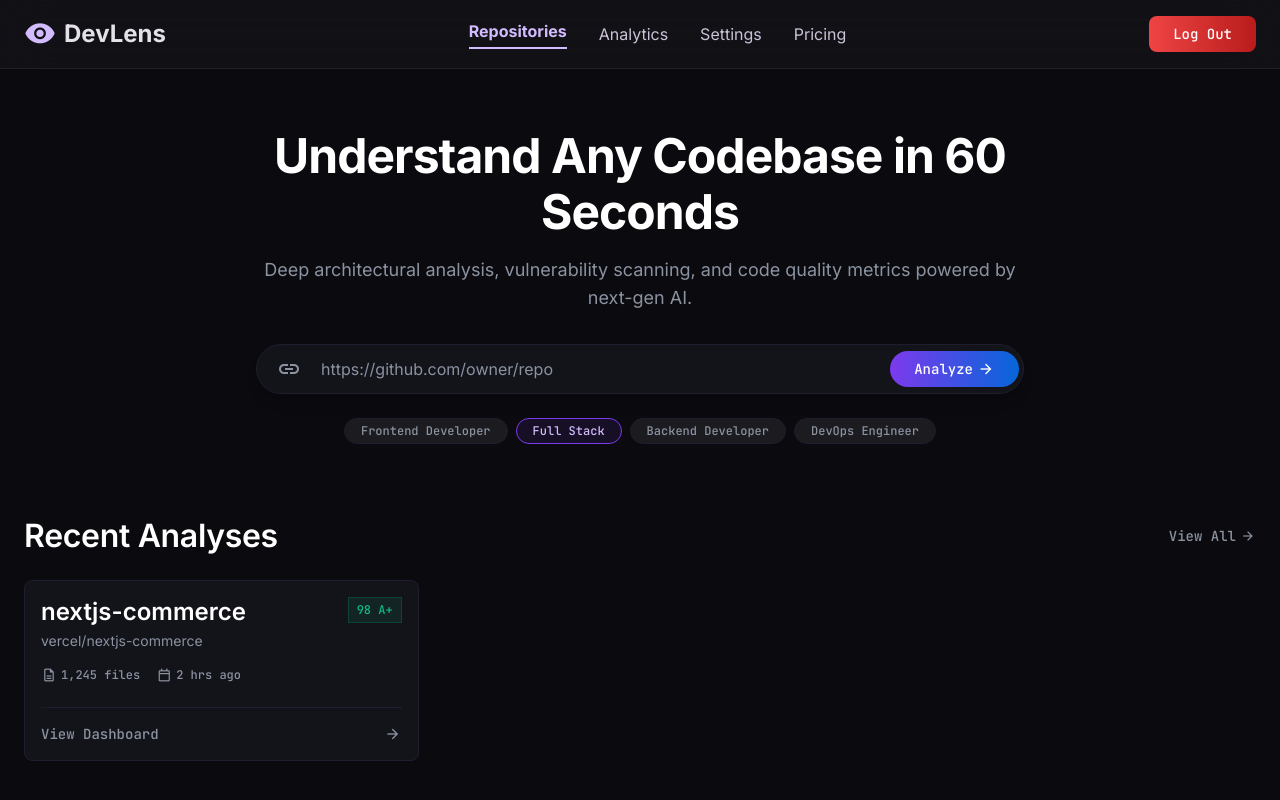
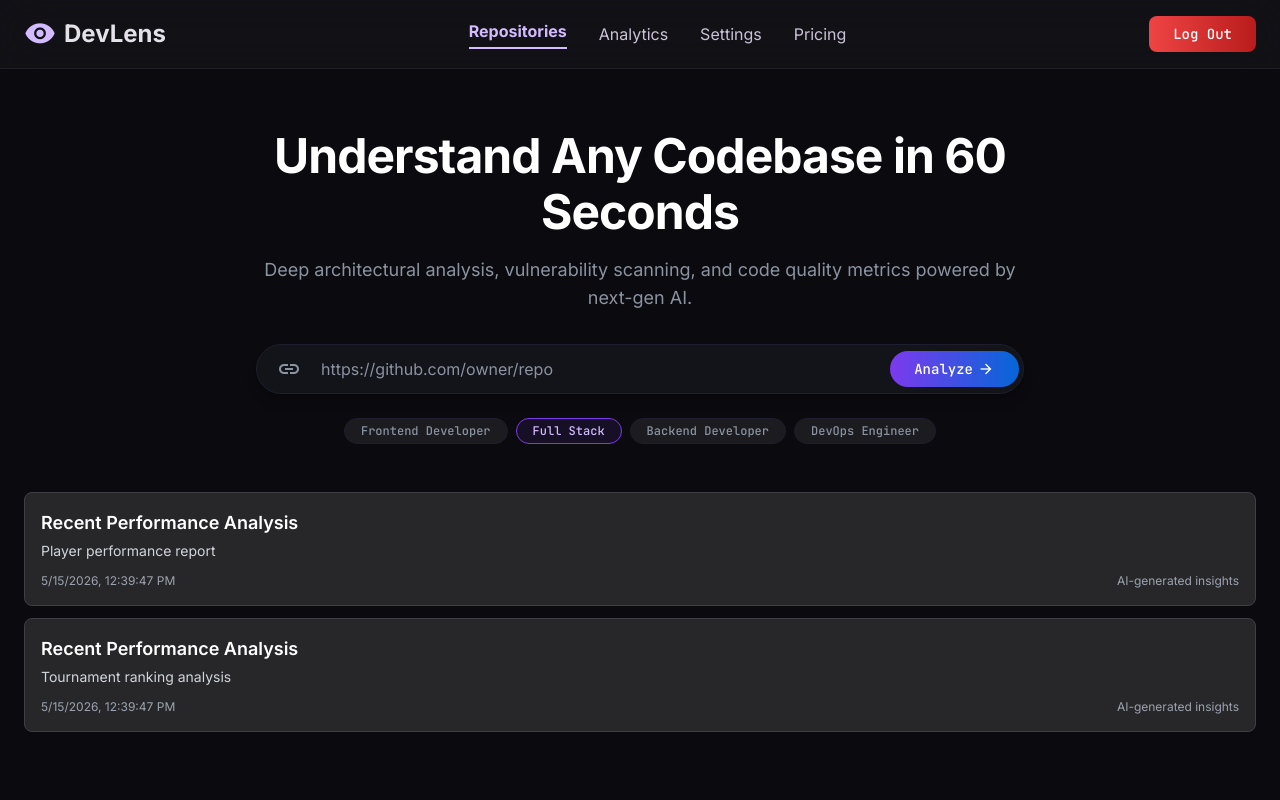
Before and after one commit to Souvagya06/Dev-Lens, a website: page frontend/pages/home.html in a window 1280 px wide. Drawn offline with nearby package versions, Linux system fonts and the light colour scheme.

```diff
--- a/frontend/js/home.js
+++ b/frontend/js/home.js
@@ -3,3 +3,44 @@ const logoutBtn = document.getElementById("logoutBtn");
 logoutBtn.addEventListener("click", () => {
   window.location.href = "../pages/index.html";
 });
+
+const recentAnalysisContainer = document.getElementById("recent-analysis");
+
+// Example recent analysis data
+const recentAnalysis = [
+  "Player performance report",
+  "Tournament ranking analysis",
+];
+
+// Check if recent analysis exists
+if (recentAnalysis.length === 0) {
+  recentAnalysisContainer.innerHTML = `
+    <p class="text-gray-400 text-sm">No recent analysis</p>
+  `;
+} else {
+  recentAnalysisContainer.innerHTML = "";
+
+  recentAnalysis.forEach((item) => {
+    const analysisCard = document.createElement("div");
+
+    analysisCard.className =
+      "bg-zinc-800 text-white p-4 rounded-lg mb-3 border border-zinc-700";
+
+    const currentTime = new Date().toLocaleString();
+
+    analysisCard.innerHTML = `
+      <h3 class="font-semibold text-lg">Recent Performance Analysis</h3>
+
+      <p class="text-sm text-gray-300 mt-1">
+        ${item}
+      </p>
+
+      <div class="flex items-center justify-between mt-3 text-xs text-gray-400">
+        <span>${currentTime}</span>
+        <span>AI-generated insights</span>
+      </div>
+    `;
+
+    recentAnalysisContainer.appendChild(analysisCard);
+  });
+}
--- a/frontend/pages/home.html
+++ b/frontend/pages/home.html
@@ -68,37 +68,7 @@ body{background-color:#0a0a0f;}
   </section>
 
   <!-- Recent Analyses -->
-  <section class="w-full mt-lg">
-    <div class="flex items-center justify-between mb-lg">
-      <h2 class="font-headline-lg text-headline-lg text-text-primary">Recent Analyses</h2>
-      <button class="text-text-secondary hover:text-text-primary font-label-md text-label-md flex items-center gap-xs transition-colors">
-        View All <span class="material-symbols-outlined" style="font-size:16px;">arrow_forward</span>
-      </button>
-    </div>
-    <div class="grid grid-cols-1 md:grid-cols-2 lg:grid-cols-3 gap-lg">
-      <div class="bg-surface border border-border rounded-lg p-md flex flex-col ambient-glow transition-all">
-        <div class="flex justify-between items-start mb-md">
-          <div>
-            <h3 class="font-headline-md text-headline-md text-text-primary text-[18px] leading-tight">nextjs-commerce</h3>
-            <p class="font-body-sm text-body-sm text-text-secondary mt-xs">vercel/nextjs-commerce</p>
-          </div>
-          <span class="bg-success/10 text-success font-label-sm text-label-sm px-sm py-xs rounded-DEFAULT border border-success/20">98 A+</span>
-        </div>
-        <div class="flex items-center gap-md mb-lg">
-          <div class="flex items-center text-text-secondary font-label-sm text-label-sm gap-xs">
-            <span class="material-symbols-outlined" style="font-size:16px;">description</span>1,245 files
-          </div>
-          <div class="flex items-center text-text-secondary font-label-sm text-label-sm gap-xs">
-            <span class="material-symbols-outlined" style="font-size:16px;">calendar_today</span>2 hrs ago
-          </div>
-        </div>
-        <button class="mt-auto pt-md border-t border-border flex items-center justify-between text-text-secondary hover:text-primary transition-colors font-label-md text-label-md w-full text-left">
-          View Dashboard
-          <span class="material-symbols-outlined" style="font-size:18px;">arrow_forward</span>
-        </button>
-      </div>
-    </div>
-  </section>
+  <div id="recent-analysis"></div>
 </main>
 <script src="../js/home.js"></script>
 </body>
```
